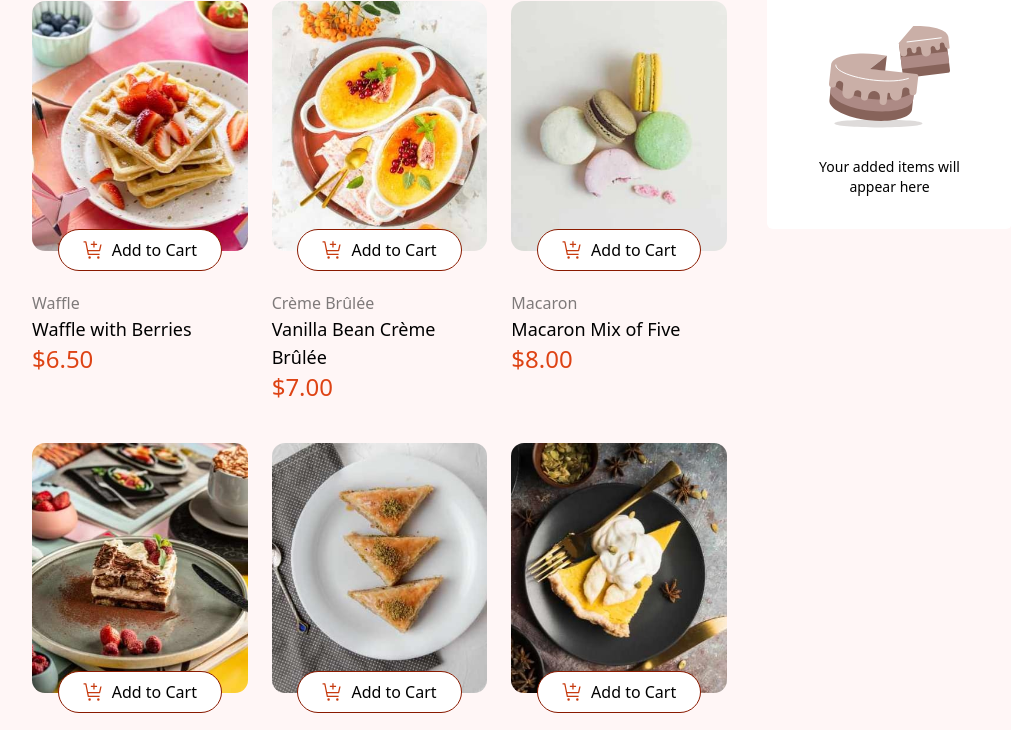
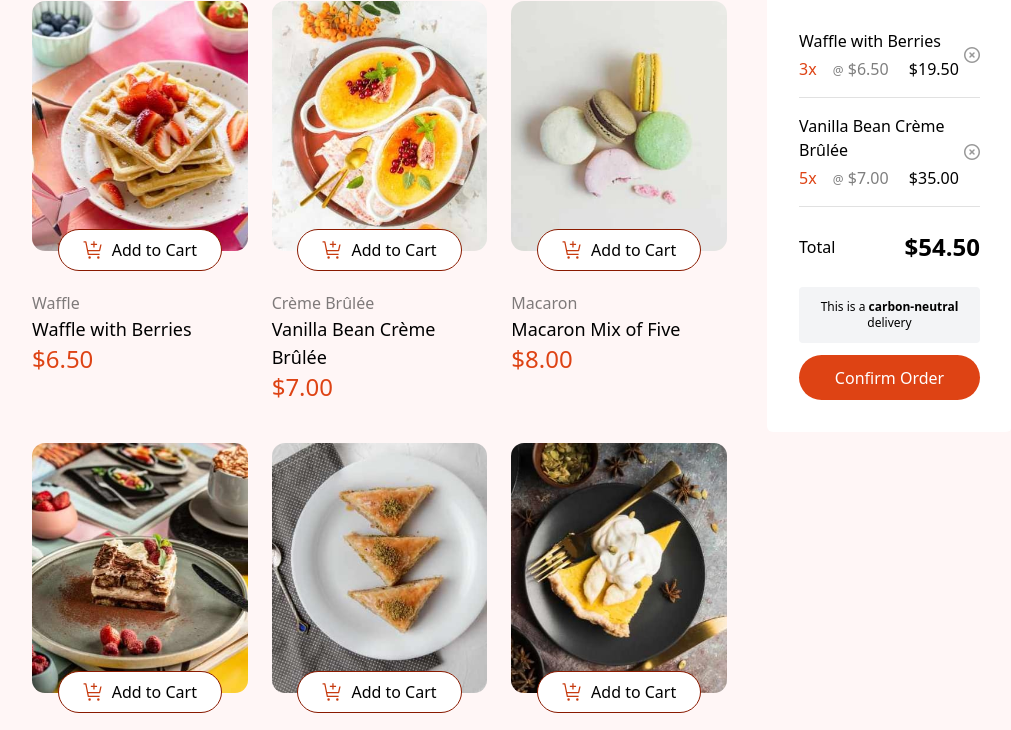
Before and after one commit to ken-gomycode/cart-challenge, a plain HTML site: page src/index.html in a window 1280 px wide. Shown: the part 103-833 px from the top of the page, without its empty margins (118-1129 px from the left). Drawn offline with nearby package versions, Linux system fonts and the light colour scheme.

Commit message:
implement cart functionality with item addition, removal, and total calculation

```diff
--- a/src/index.css
+++ b/src/index.css
@@ -4,6 +4,15 @@ body {
 
 .text-primary {
     color: #de4314;
+}
+
+button.cta {
+    background: #de4314;
+    color: white;
+    border-radius: 48px;
+    display: inline-block;
+    width: 100%;
+    height: 45px;
 }
 
 #products-wrapper {
@@ -22,6 +31,12 @@ body {
     height: 250px;
     object-fit: cover;
     border-radius: 13px;
+}
+
+.flex-between {
+    display: flex;
+    justify-content: space-between;
+    align-items: center;
 }
 
 .product-card .cta {
@@ -46,3 +61,7 @@ body {
 .cart-summary-inner {
     min-height: 250px;
 }
+
+.bottom-border {
+    border-bottom: 1px solid #e1e1e1;
+}
--- a/src/scripts/app.js
+++ b/src/scripts/app.js
@@ -4,6 +4,30 @@ const cartSummaryContainerEl = document.querySelector('#cart-summary');
 const cartData = {
     items: [],
     total: 0
+}
+
+const addCartItems = (product, quantity) => {
+    const { name, category, price, image } = product;
+    cartData.items.push({
+        quantity,
+        name,
+        category,
+        price,
+        thumbnail: image.thumbnail
+    });
+    updateCartTotal();
+}
+
+const removeFromCart = (itemName) => {
+    cartData.items = cartData.items.filter(item => item.name !== itemName);
+    updateCartTotal();
+    renderCartSummary();
+}
+
+const updateCartTotal = () => {
+    let total = 0;
+    cartData.items.forEach(item => total += (item.price * item.quantity));
+    cartData.total = total.toFixed(2);
 }
 
 const renderProducts = () => {
@@ -31,36 +55,95 @@ const renderProducts = () => {
     }).join('');
 }
 
+const renderCartItemRows = () => {
+    const container = document.getElementById('cart-summary-items');
+    if (!container) return;
+
+    const rows = cartData.items.map(item => {
+        const wrapper = document.createElement('div');
+        const amount = Number(item.quantity * item.price).toFixed(2);
+        wrapper.innerHTML = `
+            <div class="flex-between py-4 bottom-border">
+                <div class="flex items-center gap-4">
+                    <div class="flex flex-col">
+                        <div class="font-medium mb-1">${item.name}</div>
+                        <div>
+                           <span class="text-primary pr-3">${item.quantity}x</span>
+                           <span class="opacity-50 text-xs" >@</span>
+                           <span class="opacity-50">$${item.price.toFixed(2)} </span>
+                           <span class="pl-4">$${amount}</span>
+                        </div>
+                    </div>
+                </div>
+                <div class="flex items-center gap-4">
+                    <button>
+                        <i class="opacity-40 fa-regular fa-circle-xmark"></i>
+                    </button>
+                </div>
+            </div>
+        `;
+
+        const handleRemove = () => removeFromCart(item.name);
+        wrapper.querySelector('button').addEventListener('click', handleRemove);
+
+        return wrapper;
+    });
+
+    container.innerHTML = '';
+    container.append(...rows);
+}
+
 const renderCartSummary = () => {
     if (!cartSummaryContainerEl) return;
 
-    cartSummaryContainerEl.innerHTML = `
-        <div class="bg-white rounded-md p-8 rounded-lg cart-summary-inner">
-            <div class="text-primary text-xl font-bold">Your Cart (${cartData.items.length})</div>
-            <p class="opacity-50">Cart is empty</p>
-        </div>
-    `
-}
+    // Render Empty State
+    if (!cartData.items.length) {
+        cartSummaryContainerEl.innerHTML = `
+            <div class="bg-white rounded-md p-8 rounded-lg cart-summary-inner">
+                <div class="text-primary text-xl font-bold">Your Cart (${cartData.items.length})</div>
+                <div class="flex justify-center items-center py-4" >
+                    <img alt="empty cart image" src="./assets/images/illustration-empty-cart.svg" />
+                </div>
+                <p class="text-sm text-center">
+                    Your added items will appear here
+                </p>
+            </div>
+        `
+        return;
+    }
 
-const renderEmptyCartSummary = () => {
-    if (!cartSummaryContainerEl) return;
 
     cartSummaryContainerEl.innerHTML = `
         <div class="bg-white rounded-md p-8 rounded-lg cart-summary-inner">
-            <div class="text-primary text-xl font-bold">Your Cart (${cartData.items.length})</div>
-            <div class="flex justify-center items-center py-4" >
-                <img alt="empty cart image" src="./assets/images/illustration-empty-cart.svg" />
+            <div class="text-primary text-xl font-bold mb-4">Your Cart (${cartData.items.length})</div>
+            <div id="cart-summary-items">
+
             </div>
-            <p class="text-sm text-center">
-                Your added items will appear here
-            </p>
+            <div class="flex-between py-6">
+                <span>Total</span>
+                <span class="text-2xl font-bold">$${cartData.total}</span>
+            </div>
+            <div class="bg-gray-100 text-center p-3 rounded mb-3 text-xs">
+                This is a <strong>carbon-neutral</strong> delivery
+            </div>
+            <button class="cta">Confirm Order</button>
         </div>
-    `
+    `;
+
+    renderCartItemRows();
+}
+
+const initCart = () => {
+    const [firstProduct, secondProduct] = products;
+    addCartItems(firstProduct, 3);
+    addCartItems(secondProduct, 5);
 }
 
 const render = () => {
-    cartData.items.length > 0 ? renderCartSummary() : renderEmptyCartSummary();
+    updateCartTotal();
+    renderCartSummary();
     renderProducts();
 }
 
+initCart();
 render()
```
